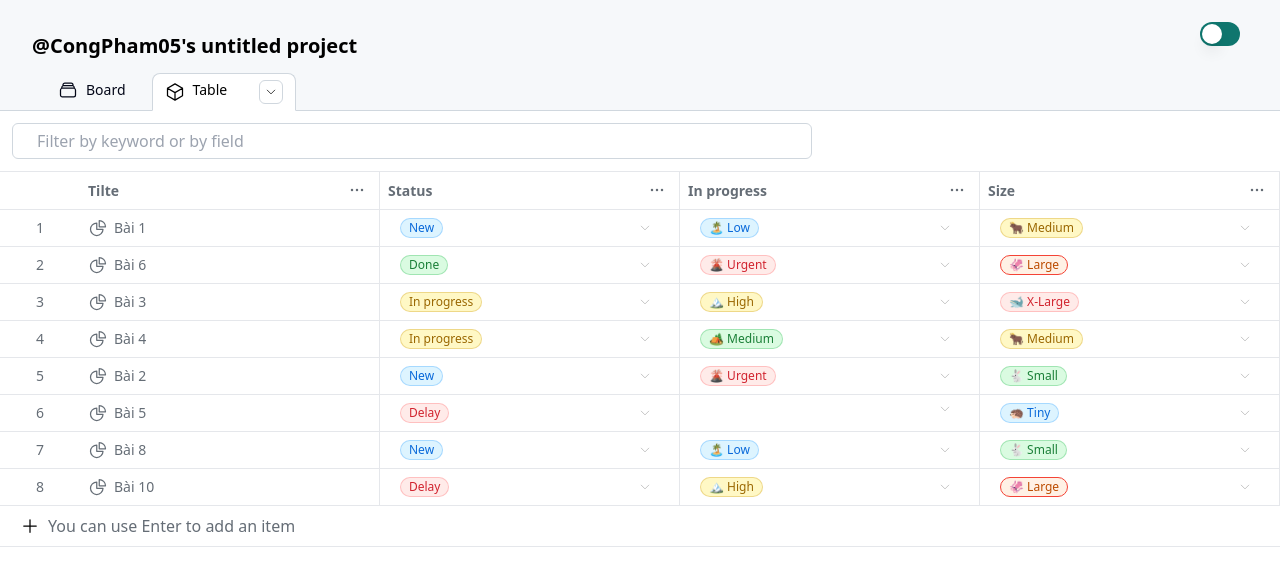
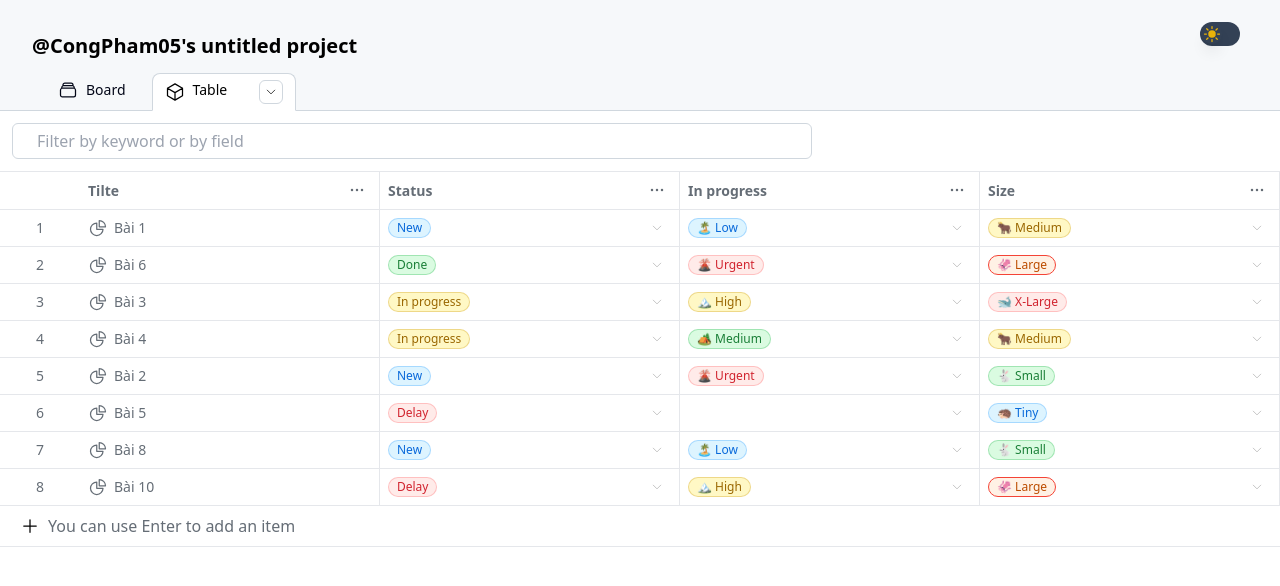
Before and after one commit to CongPham05/NW_Baitap4v2, a React (Vite) app: page /table in a window 1280 px wide. Shown: the top 586 px of the page. Built offline with nearby package versions, Linux system fonts and the light colour scheme.

Commit message:
dark/light mode+layoutTable

```diff
--- a/src/component/OptionsTable/OptionsTable.tsx
+++ b/src/component/OptionsTable/OptionsTable.tsx
@@ -33,10 +33,10 @@ const OptionsTable: React.FC<OptionsTableProps> = ({ task, typeOption }) => {
     return (
         <Menu as="div" className="relative dark:border-slate-600  border-r ">
             <Menu.Button className="w-full ">
-                <div className='flex items-center group  text-sm w-[299px] min-w-[299px] font-semibold px-5 py-2'>
+                <div className='flex items-center group  text-sm w-[299px] min-w-[299px] font-semibold px-2  '>
                     <WrapOptions task={task} type={typeOption} />
-                    <div className='flex-1 items-center flex justify-end'>
-                        <ChevronDownIcon className=' dark:text-white w-3 opacity-30 group-hover:opacity-100 mr-2' />
+                    <div className='flex-1 flex items-center  justify-end py-3'>
+                        <ChevronDownIcon className='dark:text-white w-3 opacity-30 group-hover:opacity-100 mr-2' />
                     </div>
                 </div>
             </Menu.Button>
--- a/src/component/ToggleTheme/index.tsx
+++ b/src/component/ToggleTheme/index.tsx
@@ -1,4 +1,5 @@
-import { Switch } from '@headlessui/react'
+import { Switch } from '@headlessui/react';
+import { SunIcon } from '@heroicons/react/24/solid';
 interface HeaderProps {
     enabled: boolean;
     handleToggle: () => void;
@@ -11,7 +12,7 @@ const ToggleTheme: React.FC<HeaderProps> = ({ enabled, handleToggle }) => {
             <Switch
                 checked={enabled}
                 onChange={handleToggle}
-                className={`${enabled ? 'bg-teal-900' : 'bg-teal-700'}
+                className={`${enabled ? 'bg-blue-50' : 'bg-slate-700'}
           relative inline-flex h-[24px] w-[40px] shrink-0 cursor-pointer rounded-full border-2
           border-transparent transition-colors duration-200 ease-in-out focus:outline-none
           focus-visible:ring-2  focus-visible:ring-white focus-visible:ring-opacity-75`}
@@ -19,9 +20,11 @@ const ToggleTheme: React.FC<HeaderProps> = ({ enabled, handleToggle }) => {
                 <span
                     aria-hidden="true"
                     className={`${enabled ? 'translate-x-4' : 'translate-x-0'}
-            pointer-events-none inline-block h-[20px] w-[20px] transform rounded-full bg-white
+            pointer-events-none inline-block h-[20px] w-[20px] transform rounded-full text-yellow-500
             shadow-lg ring-0 transition duration-200 ease-in-out`}
-                />
+                >
+                    < SunIcon />
+                </span>
             </Switch>
         </div>
     )
```
